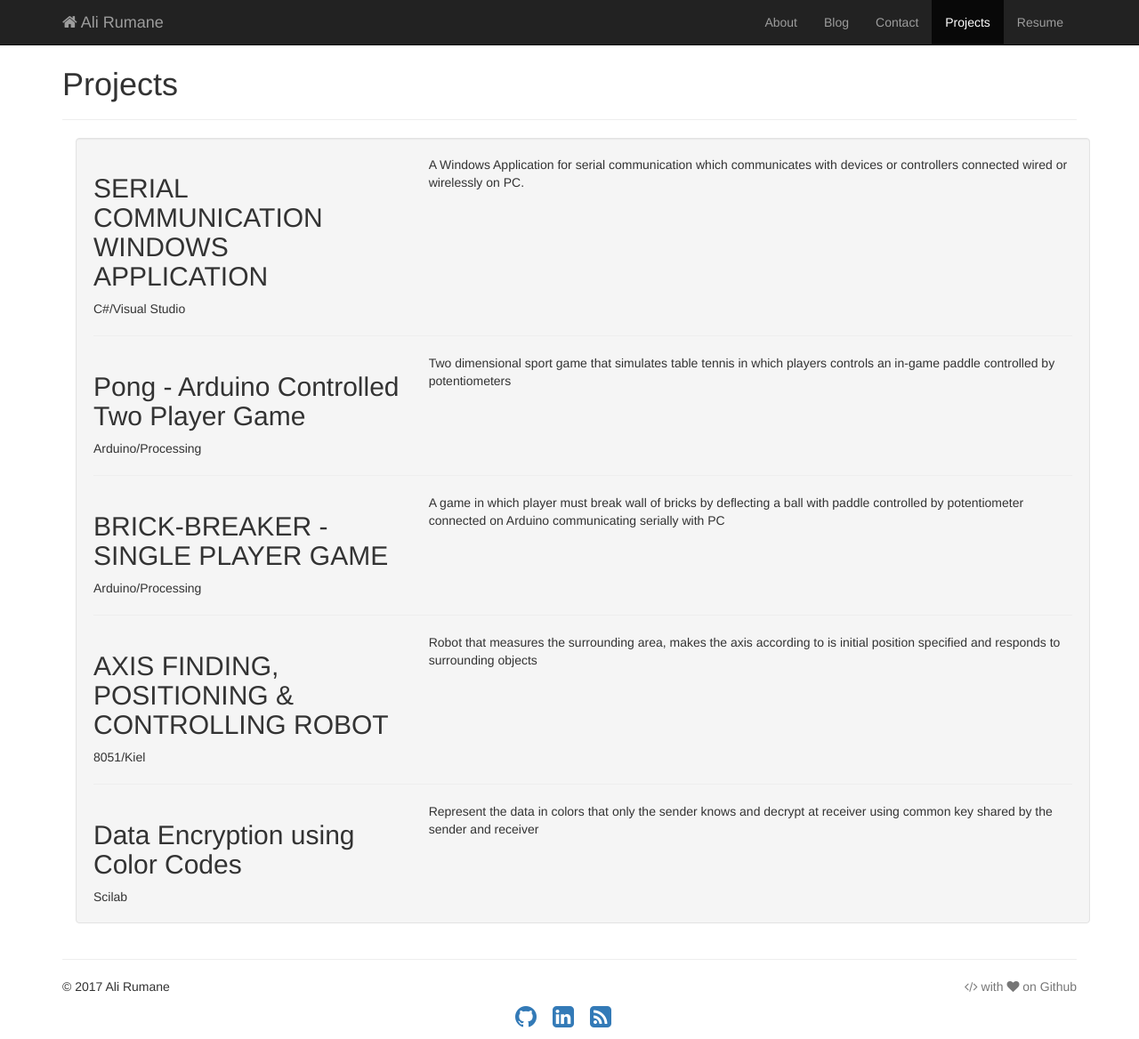
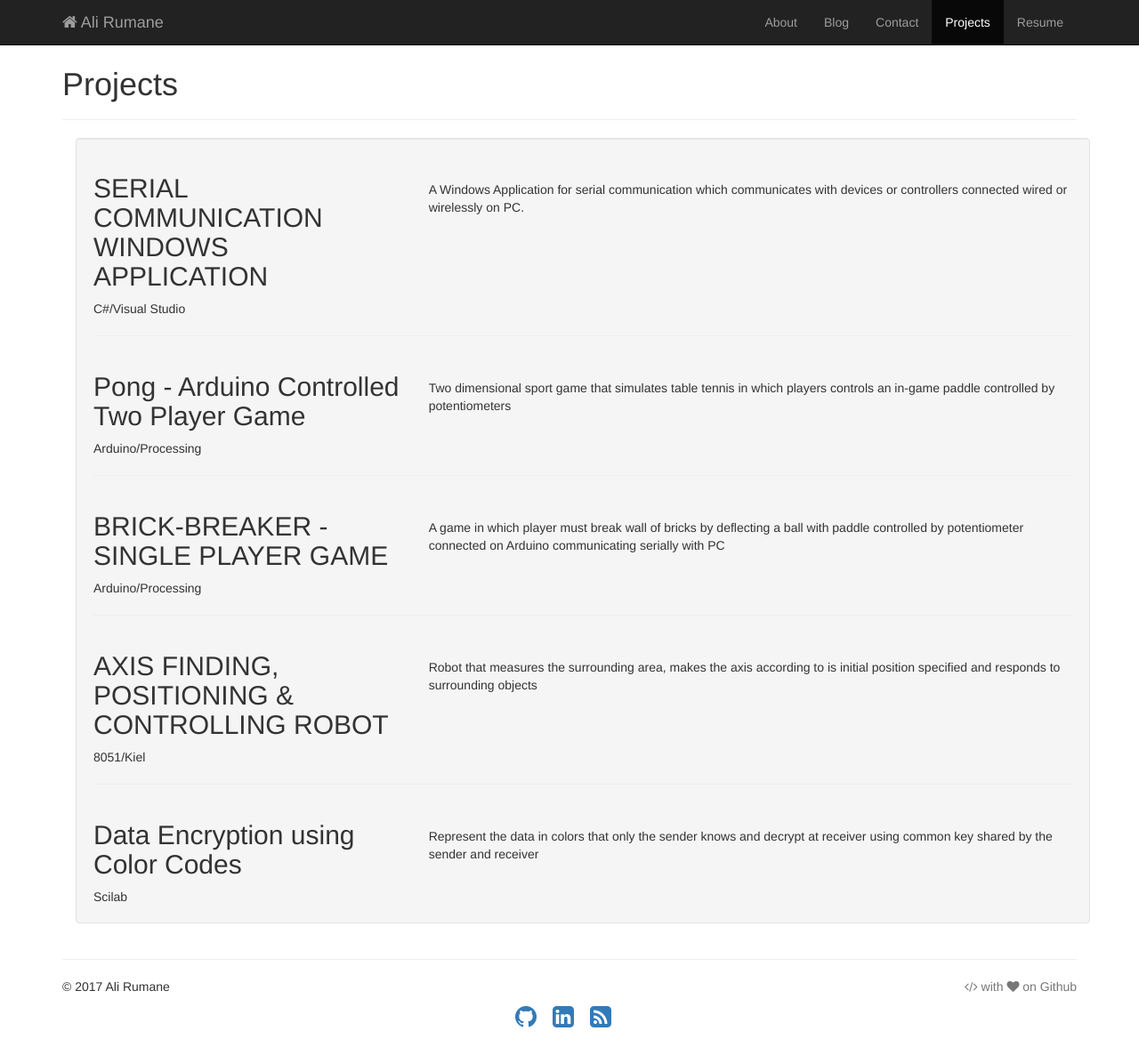
Before and after one commit to alirumane/ali-backup, a Jekyll site: the page built from projects.html, in a window 1280 px wide and 1168 px high. Shown: the whole window at 89% size. Built offline with Jekyll 4.4.1, drawn with Linux system fonts in a browser that asks for light colours.

Commit message:
Update projects.html

```diff
--- a/projects.html
+++ b/projects.html
@@ -26,7 +26,7 @@ group: navigation
       {{project.technologies}}
     </div>
 
-    <div class="col-md-8">
+    <div class="col-md-8" style="margin-top:2em; margin-bottom:1em">
       <div>{{project.description}}</div>
       {% if project.links.github %}
         <div><i class="fa fa-github"></i> <a href="{{ project.links.github }}">{{project.name}}</a></div>
```
